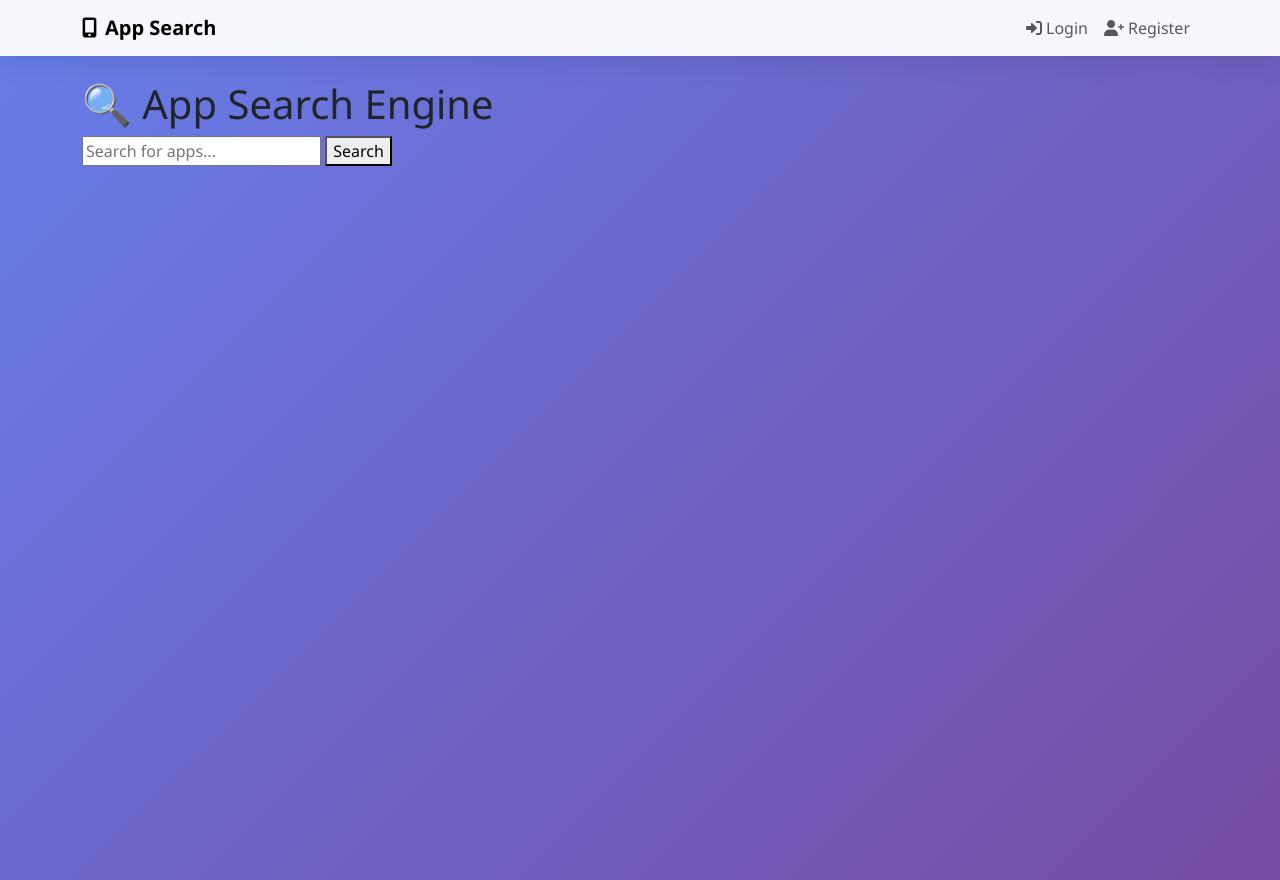
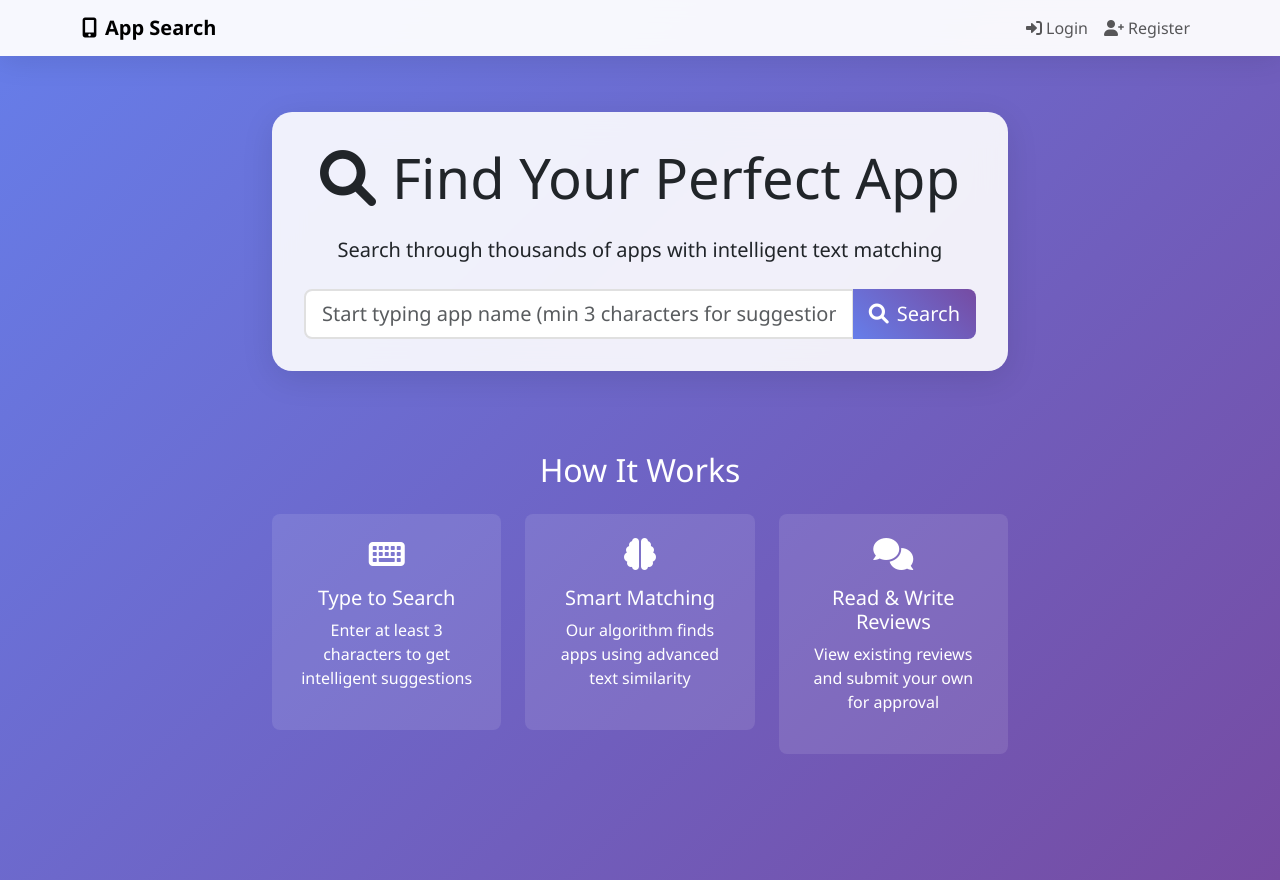
Before and after one commit to shub1709/franklin_templeton, a Django app: page / in a window 1280 px wide. Run offline with Django 4.2, Linux system fonts and the light colour scheme; parts of the project's set-up code (start-up, migrations or seed data) failed here and were passed over; some libraries are stand-ins or nearby versions.

Commit message:
Falling back to previous home.html

```diff
--- a/templates/apps/home.html
+++ b/templates/apps/home.html
@@ -1,82 +1,158 @@
-{% extends "base.html" %}
-{% block title %}App Search - Results{% endblock %}
+<!-- templates/apps/home.html -->
+{% extends 'base.html' %}
+
+{% block title %}
+    {% if query %}Search Results for "{{ query }}"{% else %}App Search - Find Your Favorite Apps{% endif %}
+{% endblock %}
 
 {% block content %}
 <div class="container">
-    <div class="header">
-        <h1>🔍 App Search Engine</h1>
-        <form method="get" class="search-bar">
-            <input type="text" name="q" placeholder="Search for apps..." value="{{ query }}">
-            <button type="submit">Search</button>
+    <!-- Search Section -->
+    <div class="row justify-content-center">
+        <div class="col-lg-8">
+            <div class="search-container text-center">
+                <h1 class="display-4 mb-4">
+                    <i class="fas fa-search me-3"></i>Find Your Perfect App
+                </h1>
+                <p class="lead mb-4">Search through thousands of apps with intelligent text matching</p>
+
+                <form method="GET" id="search-form" class="position-relative">
+                    <div class="input-group input-group-lg">
+                        <input
+                            type="text"
+                            name="q"
+                            id="search-input"
+                            class="form-control search-input"
+                            placeholder="Start typing app name (min 3 characters for suggestions)..."
+                            value="{{ query }}"
+                            autocomplete="off"
+                        >
+                        <button class="btn btn-primary search-btn" type="submit">
+                            <i class="fas fa-search me-2"></i>Search
+                        </button>
+                    </div>
+                    <div id="autocomplete" class="autocomplete-dropdown" style="display: none;"></div>
                 </form>
             </div>
-
-    {% if show_results and apps %}
-    <div class="results-container">
-        <div class="main-result">
-            <div class="main-result-header">
-                <div class="crown-icon">👑</div>
-                <h2>Best Match</h2>
-            </div>
-            {% with app=apps.0 %}
-            <div class="main-app-card app-card">
-                <div class="app-header">
-                    <div class="app-icon">{{ app.app_name|slice:":2"|upper }}</div>
-                    <div class="app-title">{{ app.app_name }}</div>
-                </div>
-                <div class="app-details">
-                    <div class="detail-item">
-                        ⭐ <span class="rating">{{ app.rating }}</span>
-                    </div>
-                    <div class="detail-item">
-                        📱 <span class="category">{{ app.category }}</span>
-                    </div>
-                    <div class="detail-item">
-                        📊 <span>{{ app.installs }}</span>
-                    </div>
-                    <div class="detail-item">
-                        💰 <span>{% if app.price > 0 %}${{ app.price }}{% else %}Free{% endif %}</span>
         </div>
     </div>
-                <div class="app-actions">
-                    <a href="{% url 'app_detail' app.id %}" class="btn btn-primary">View Details</a>
+
+    <!-- Results Section -->
+    {% if show_results %}
+        <div class="row">
+            <div class="col-12">
+                <h2 class="text-white mb-4">
+                    {% if apps %}
+                        <i class="fas fa-list me-2"></i>Found {{ apps|length }} result{{ apps|length|pluralize }} for "{{ query }}"
+                    {% else %}
+                        <i class="fas fa-exclamation-circle me-2"></i>No results found for "{{ query }}"
+                    {% endif %}
+                </h2>
             </div>
         </div>
-            {% endwith %}
+
+        {% if apps %}
+            <div class="row">
+                {% for app in apps %}
+                    <div class="col-lg-6 col-xl-4 mb-4">
+                        <div class="app-card h-100">
+                            <div class="d-flex justify-content-between align-items-start mb-3">
+                                <h5 class="card-title mb-0">{{ app.app_name|truncatechars:50 }}</h5>
+                                {% if app.rating %}
+                                    <div class="rating-stars">
+                                        {% for i in "12345" %}
+                                            {% if forloop.counter <= app.rating|floatformat:0 %}
+                                                <i class="fas fa-star"></i>
+                                            {% else %}
+                                                <i class="far fa-star"></i>
+                                            {% endif %}
+                                        {% endfor %}
+                                        <small class="text-muted">({{ app.rating }})</small>
+                                    </div>
+                                {% endif %}
                             </div>
 
-        <div class="separator">
-            <div class="separator-text">Similar Apps You Might Like</div>
+                            <div class="mb-3">
+                                <span class="badge-category">{{ app.category|title }}</span>
+                                <span class="badge bg-light text-dark ms-2">{{ app.content_rating }}</span>
                             </div>
 
-        <div class="similar-apps">
-            <div class="similar-apps-header">
-                <div class="grid-icon">📋</div>
-                <h2>Related Applications ({{ apps|length|add:"-1" }})</h2>
+                            <div class="row text-center mb-3">
+                                <div class="col-4">
+                                    <small class="text-muted">Reviews</small>
+                                    <div class="fw-bold">{{ app.reviews_count|default:"N/A" }}</div>
                                 </div>
-            <div class="similar-apps-grid">
-                {% for app in apps|slice:"1:" %}
-                <div class="app-card">
-                    <div class="app-header">
-                        <div class="app-icon">{{ app.app_name|slice:":2"|upper }}</div>
-                        <div class="app-title">{{ app.app_name }}</div>
+                                <div class="col-4">
+                                    <small class="text-muted">Installs</small>
+                                    <div class="fw-bold">{{ app.installs }}</div>
                                 </div>
-                    <div class="app-details">
-                        <div class="detail-item">⭐ <span class="rating">{{ app.rating }}</span></div>
-                        <div class="detail-item">📱 <span class="category">{{ app.category }}</span></div>
-                        <div class="detail-item">📊 <span>{{ app.installs }}</span></div>
-                        <div class="detail-item">💰 <span>{% if app.price > 0 %}${{ app.price }}{% else %}Free{% endif %}</span></div>
+                                <div class="col-4">
+                                    <small class="text-muted">Size</small>
+                                    <div class="fw-bold">{{ app.size }}</div>
                                 </div>
-                    <div class="app-actions">
-                        <a href="{% url 'app_detail' app.id %}" class="btn btn-primary">View Details</a>
+                            </div>
+
+                            <p class="text-muted small mb-3">
+                                <i class="fas fa-tags me-1"></i>{{ app.genres|truncatechars:50 }}
+                            </p>
+
+                            <div class="d-flex justify-content-between align-items-center">
+                                <div>
+                                    {% if app.price > 0 %}
+                                        <span class="badge bg-success">${{ app.price }}</span>
+                                    {% else %}
+                                        <span class="badge bg-primary">Free</span>
+                                    {% endif %}
+                                </div>
+                                <a href="{% url 'app_detail' app.id %}" class="btn btn-outline-primary btn-sm">
+                                    <i class="fas fa-eye me-1"></i>View Details
+                                </a>
+                            </div>
                         </div>
                     </div>
                 {% endfor %}
             </div>
+        {% else %}
+            <div class="row justify-content-center">
+                <div class="col-lg-6">
+                    <div class="text-center text-white">
+                        <i class="fas fa-search fa-3x mb-3 opacity-50"></i>
+                        <h4>No apps found</h4>
+                        <p>Try adjusting your search terms or browse all categories.</p>
                     </div>
                 </div>
-    {% elif show_results %}
-        <div class="no-results">No apps found matching "{{ query }}"</div>
+            </div>
+        {% endif %}
+    {% else %}
+        <!-- Welcome Section -->
+        <div class="row justify-content-center text-center text-white mt-5">
+            <div class="col-lg-8">
+                <h2 class="mb-4">How It Works</h2>
+                <div class="row">
+                    <div class="col-md-4 mb-4">
+                        <div class="bg-white bg-opacity-10 p-4 rounded-3">
+                            <i class="fas fa-keyboard fa-2x mb-3"></i>
+                            <h5>Type to Search</h5>
+                            <p>Enter at least 3 characters to get intelligent suggestions</p>
+                        </div>
+                    </div>
+                    <div class="col-md-4 mb-4">
+                        <div class="bg-white bg-opacity-10 p-4 rounded-3">
+                            <i class="fas fa-brain fa-2x mb-3"></i>
+                            <h5>Smart Matching</h5>
+                            <p>Our algorithm finds apps using advanced text similarity</p>
+                        </div>
+                    </div>
+                    <div class="col-md-4 mb-4">
+                        <div class="bg-white bg-opacity-10 p-4 rounded-3">
+                            <i class="fas fa-comments fa-2x mb-3"></i>
+                            <h5>Read & Write Reviews</h5>
+                            <p>View existing reviews and submit your own for approval</p>
+                        </div>
+                    </div>
+                </div>
+            </div>
+        </div>
     {% endif %}
 </div>
 {% endblock %}
```
Lines whose indentation alone changed are shown as unchanged.
